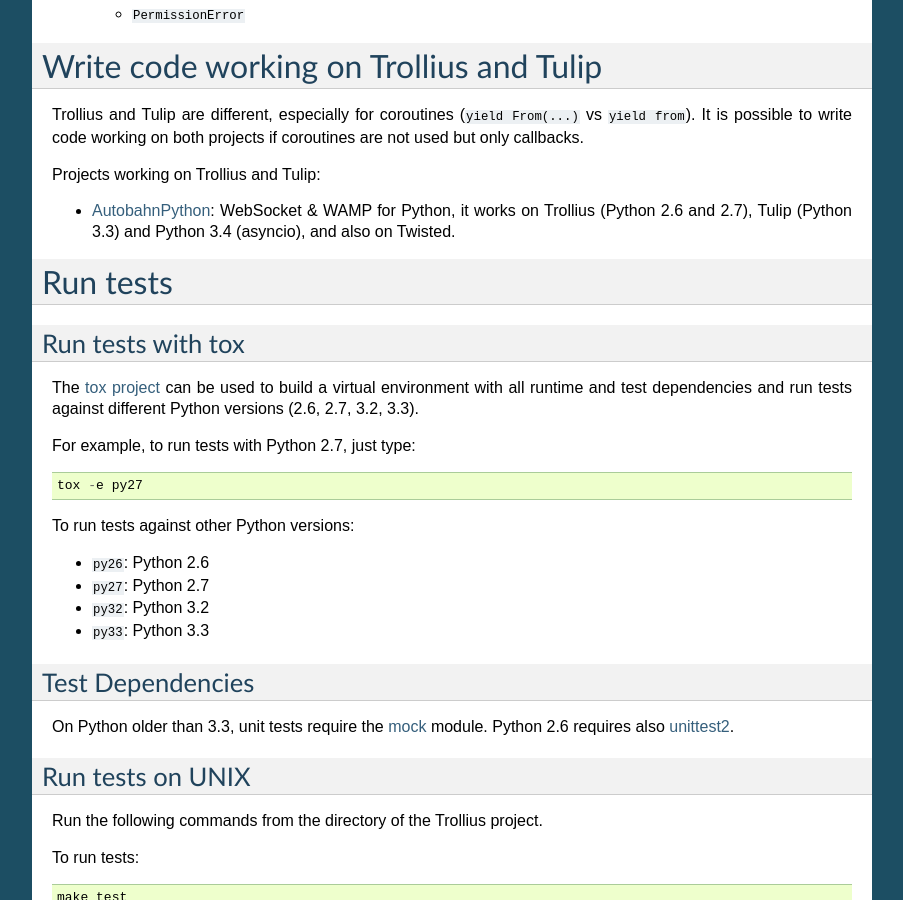
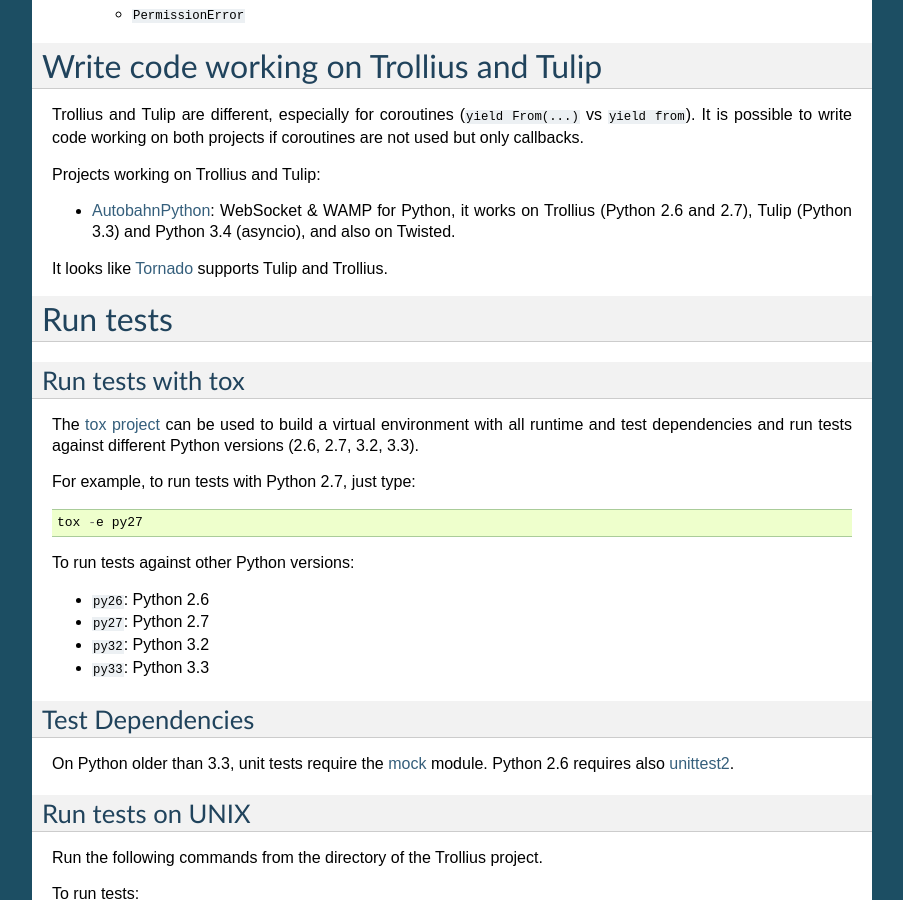
Before and after one commit to openstack-archive/deb-python-trollius, a Sphinx documentation site: the page built from doc/index.rst, in a window 1280 px wide and 900 px high, scrolled down 3370 px. Shown: the whole window, without its empty margins (198-1101 px from the left). Built offline with Sphinx 7.4.7, drawn with Linux system fonts in a browser that asks for light colours.

Commit message:
doc: +Tornado

```diff
--- a/doc/index.rst
+++ b/doc/index.rst
@@ -225,6 +225,9 @@ Projects working on Trollius and Tulip:
 * `AutobahnPython <https://github.com/tavendo/AutobahnPython>`_: WebSocket &
   WAMP for Python, it works on Trollius (Python 2.6 and 2.7), Tulip (Python
   3.3) and Python 3.4 (asyncio), and also on Twisted.
+
+It looks like `Tornado <http://www.tornadoweb.org/>`_ supports Tulip and
+Trollius.
 
 
 Run tests
```
